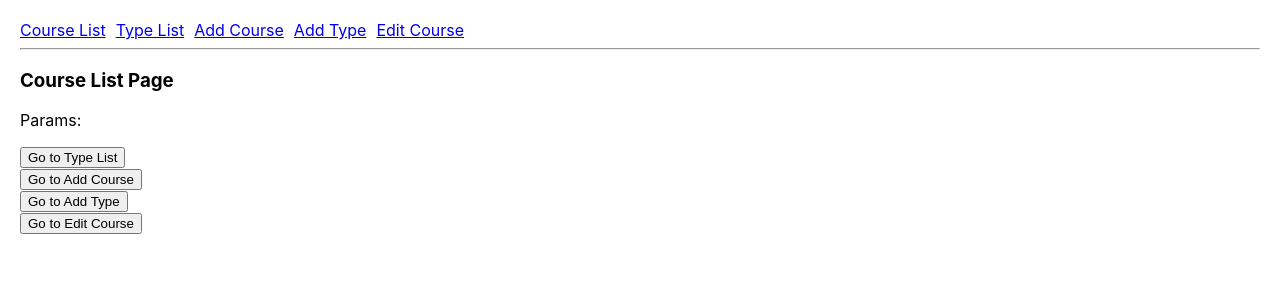
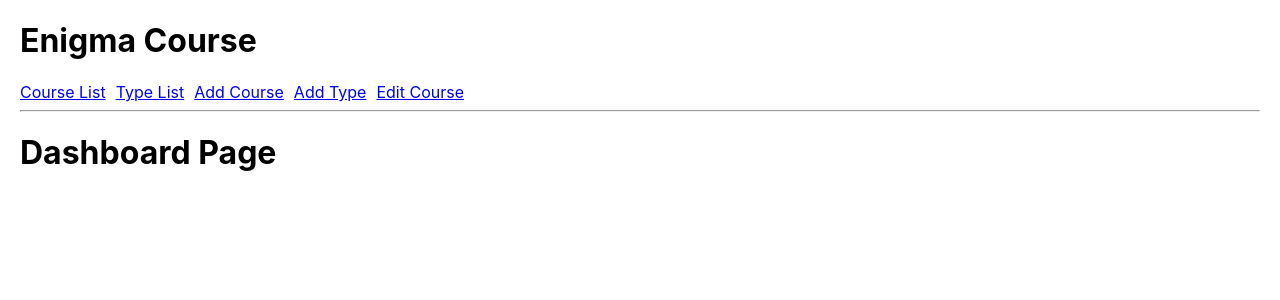
Before and after one commit to musulton/react-navigation, a React (Create React App) app: page / in a window 1280 px wide. Shown: the top 300 px of the page. Built offline with nearby package versions, Linux system fonts and the light colour scheme.

Commit message:
Improve to nested route

```diff
--- a/src/App.js
+++ b/src/App.js
@@ -8,6 +8,7 @@ import AddCourse from "./pages/AddCourse";
 import AddType from "./pages/AddType";
 import TypeList from "./pages/TypeList";
 import EditCourse from "./pages/EditCourse";
+import Dashboard from "./pages/Dashboard";
 
 const menu = [
   { path: ROUTES.COURSE_LIST, text: "Course List" },
@@ -35,9 +36,29 @@ function NavBar() {
 }
 
 
+function Course() {
+  return (
+      <div>
+          <h1>Course</h1>
+          <Outlet />
+      </div>
+  )
+}
+
+
+function CourseType() {
+    return (
+        <div>
+            <h1>Course Type</h1>
+            <Outlet />
+        </div>
+    )
+}
+
 function Layout() {
     return (
-      <div className="App">
+        <div>
+            <h1>Enigma Course</h1>
             <NavBar />
             <hr />
             <Outlet />
@@ -47,16 +68,23 @@ function Layout() {
 
 function App() {
   return (
+      <div className="App">
           <Routes>
-        <Route path={ROUTES.COURSE_LIST} element={<Layout />}>
-          <Route index={true} element={<CourseList />} />
+              <Route path={ROUTES.HOME} element={<Layout />}>
+                  <Route index={true} element={<Dashboard />} />
+                  <Route path={ROUTES.COURSE_LIST} element={<Course />}>
+                      <Route index element={<CourseList />} />
                       <Route path={ROUTES.ADD_COURSE} element={<AddCourse />} />
                       <Route path={`${ROUTES.EDIT_COURSE}/:courseId?`} element={<EditCourse />} />
-          <Route path={ROUTES.TYPE_LIST} element={<TypeList />} />
+                  </Route>
+                  <Route path={ROUTES.TYPE_LIST} element={<CourseType />}>
+                      <Route index element={<TypeList />} />
                       <Route path={ROUTES.ADD_TYPE} element={<AddType />} />
-            <Route path={"*"} element={<h3>Not Found</h3>} />
                   </Route>
+              </Route>
+              <Route path={"*"} element={<h3>Page is not found</h3>} />
           </Routes>
+      </div>
   )
 }
 
--- a/src/constants/index.js
+++ b/src/constants/index.js
@@ -1,7 +1,8 @@
 export const ROUTES = {
-    COURSE_LIST: "/",
-    ADD_COURSE: "/add-course",
-    ADD_TYPE: "/add-type",
-    TYPE_LIST: "/type-list",
-    EDIT_COURSE: "/edit-course",
+    HOME: "/",
+    COURSE_LIST: "/course",
+    ADD_COURSE: "/course/add",
+    ADD_TYPE: "/type/add",
+    TYPE_LIST: "/type",
+    EDIT_COURSE: "/course/edit",
 }
--- /dev/null
+++ b/src/pages/Dashboard.js
@@ -0,0 +1,5 @@
+const Dashboard = () => (
+    <h1>Dashboard Page</h1>
+)
+
+export default Dashboard;
```
Lines whose indentation alone changed are shown as unchanged.
